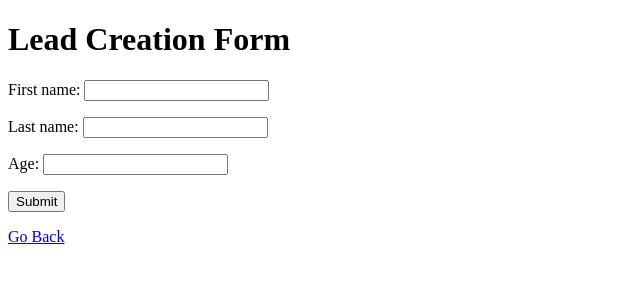
After one commit to SarimAliKhan1998/CRM_Website, a Django app: page /leads/create/ in a window 1280 px wide. The commit adds this page. Shown: the top 300 px of the page, without its empty margins (0-640 px from the left). Run offline with Django 3.2, Linux system fonts and the light colour scheme.

Commit message:
Created LeadForm using forms.Form

```diff
--- /dev/null
+++ b/leads/forms.py
@@ -0,0 +1,7 @@
+from django import forms
+
+class LeadForm (forms.Form):
+
+    first_name = forms.CharField()
+    last_name = forms.CharField()
+    age = forms.IntegerField(min_value=0)
--- /dev/null
+++ b/leads/templates/leads/lead_create.html
@@ -0,0 +1,20 @@
+<!DOCTYPE html>
+<html lang="en">
+<head>
+    <meta charset="UTF-8">
+    <meta http-equiv="X-UA-Compatible" content="IE=edge">
+    <meta name="viewport" content="width=device-width, initial-scale=1.0">
+    <title>CRM</title>
+</head>
+<body>
+    <h1>Lead Creation Form</h1>
+
+    <form action="." method = "POST"> {% csrf_token %}
+        {{form.as_p}}
+        <input type="Submit" name="Submit" id="">
+    </form>
+    <p>
+        <a href="/leads/">Go Back</a>
+    </p>
+</body>
+</html>
--- a/leads/templates/leads/lead_list.html
+++ b/leads/templates/leads/lead_list.html
@@ -12,7 +12,10 @@
             padding: 10px;
         }
     </style>
-    <h3>The Leads</h3>
+
+    <p>Do you want to add a new lead?</p>
+    <p><a href="/leads/create">Yes</a></p>
+    <h3>List of Available Leads</h3>
     <p>
         <ul>
             {%for lead in leads%}
--- a/leads/urls.py
+++ b/leads/urls.py
@@ -1,10 +1,11 @@
 from django.urls import path
 
-from .views import lead_detail_view, lead_list_view
+from .views import lead_create_view, lead_detail_view, lead_list_view
 
 app_name = "leads"
 
 urlpatterns = [
         path('', lead_list_view),
-        path("<int:pk>/", lead_detail_view)
+        path("<int:pk>/", lead_detail_view),
+        path("create/", lead_create_view)
 ]
--- a/leads/views.py
+++ b/leads/views.py
@@ -1,6 +1,7 @@
-from django.shortcuts import render
+from django.shortcuts import render, redirect
 from django.shortcuts import get_object_or_404
-from .models import Lead
+from .models import Lead, Agent
+from .forms import LeadForm
 
 # Create your views here.
 
@@ -23,3 +24,29 @@ def lead_detail_view(request, pk):
         "object": obj,
     }
     return render(request, "leads/lead_detail.html", context)
+
+
+
+def lead_create_view(request):
+
+    form = LeadForm()
+
+    if request.method == "POST":
+        form = LeadForm(request.POST)
+        if form.is_valid():
+            first_name_field = form.cleaned_data["first_name"]
+            last_name_field = form.cleaned_data["last_name"]
+            age_field = form.cleaned_data["age"]
+            agent_field = Agent.objects.first()
+
+            Lead.objects.create(
+                                first_name = first_name_field,
+                                 last_name = last_name_field,
+                                 age = age_field,
+                                 agent = agent_field
+                                 )
+            return redirect("/leads")
+    context = {
+        "form" : form
+    }
+    return render(request, "leads/lead_create.html", context)
```
Also changed, not shown: db.sqlite3.
